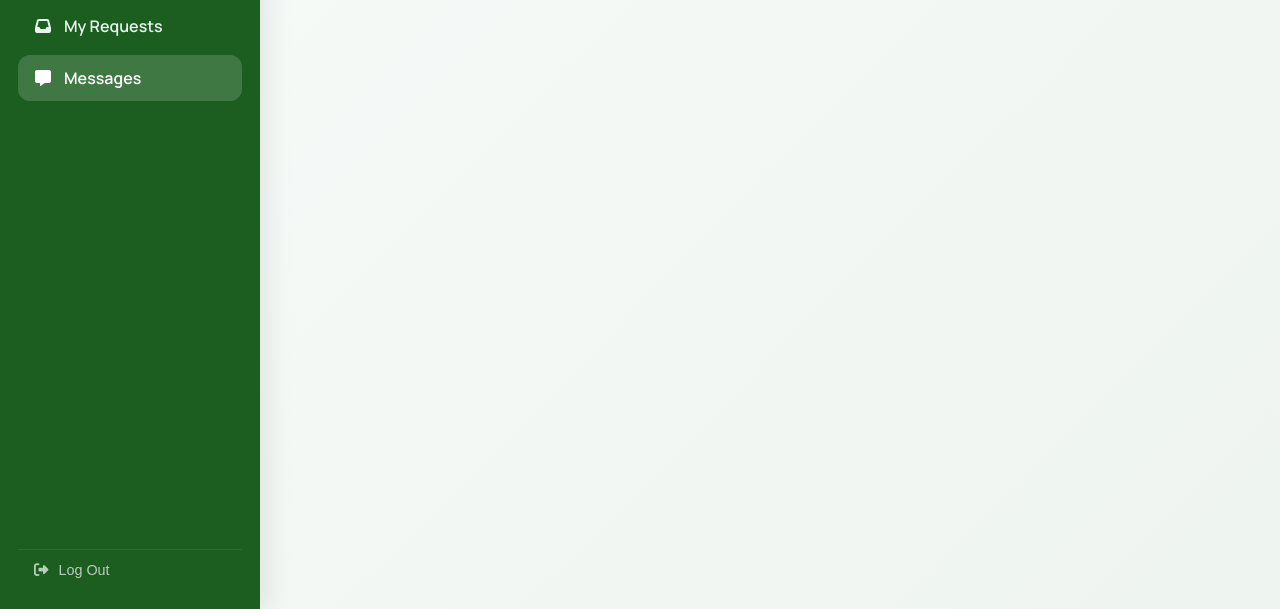
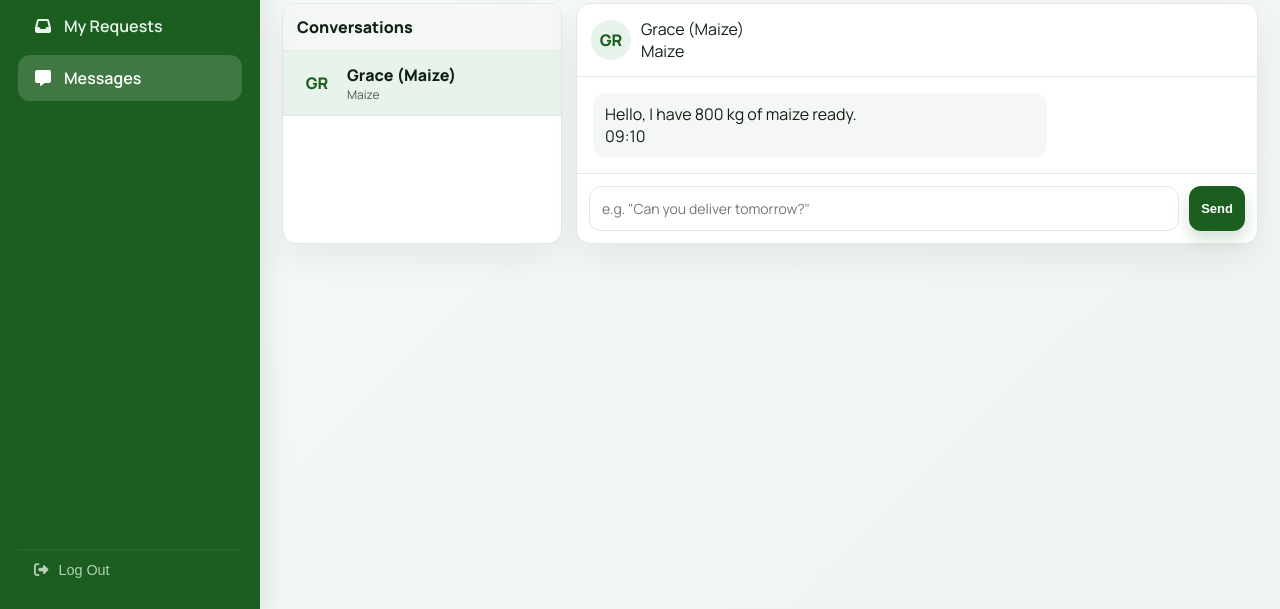
Before and after one commit to panom-kaidit/isokoLink, a plain HTML site: page Frontend/pages/messages.html in a window 1280 px wide. Shown: the part 188-797 px from the top of the page. Drawn offline with nearby package versions, Linux system fonts and the light colour scheme; no server answers; sample sign-in values are in the browser's storage.

Commit message:
fix mesaging

```diff
--- a/Frontend/css/components.css
+++ b/Frontend/css/components.css
@@ -128,7 +128,7 @@
 .convo-list-item:hover, .convo-list-item.active { background: var(--green-soft); }
 .convo-name { font-weight: 800; }
 .convo-meta { color: var(--text-mid); font-size: 12px; }
-.convo-item { padding: 12px 14px; border-bottom: 1px solid var(--border); cursor: pointer; display: grid; gap: 4px; transition: background 0.12s ease; }
+.convo-item { padding: 12px 14px; border-bottom: 1px solid var(--border); cursor: pointer; display: flex; align-items: center; gap: 10px; transition: background 0.12s ease; }
 .convo-item:hover, .convo-item.active { background: var(--green-soft); }
 .convo-title { font-weight: 800; }
 .convo-preview { color: var(--text-mid); font-size: 12px; }
```
Also changed, not shown: Frontend/pages/messages.html (+0 -1 lines).
